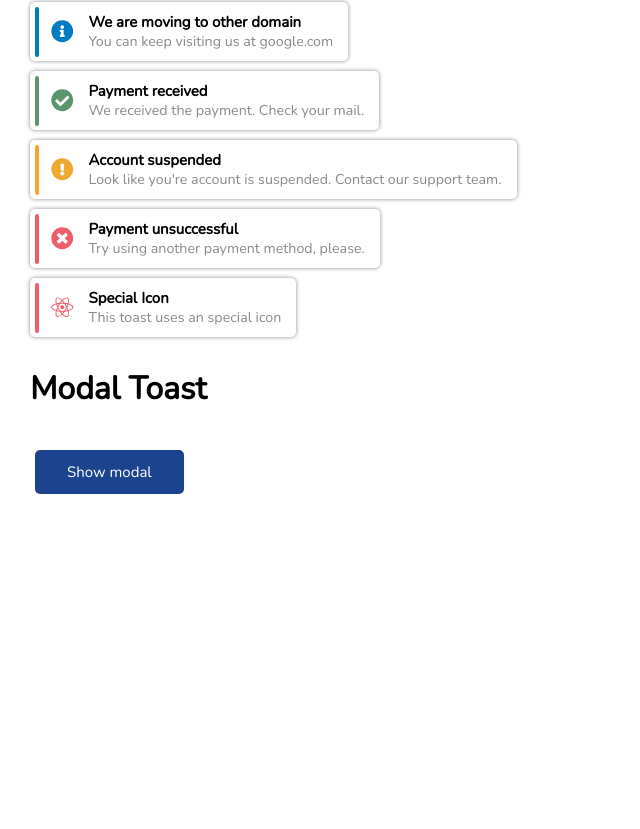
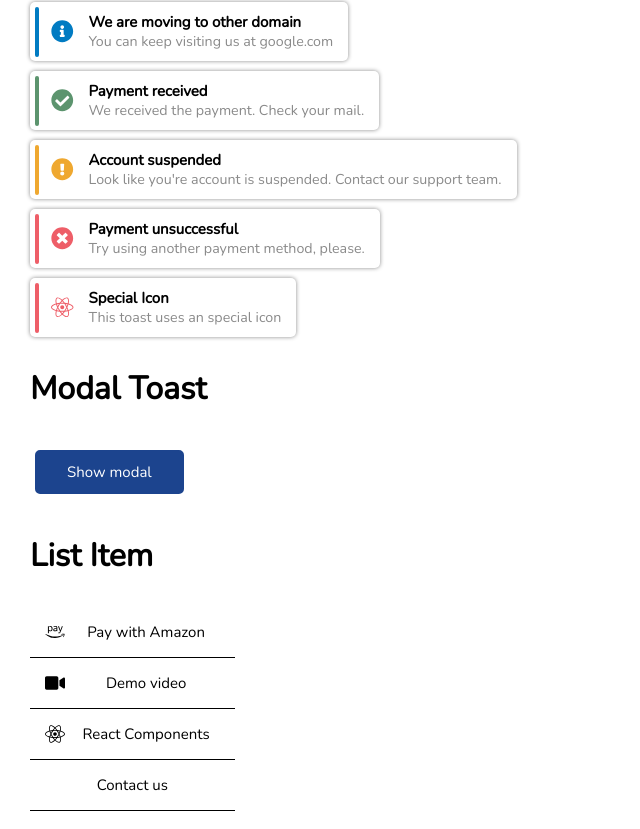
Before and after one commit to JaysusM/Lobster-UI, a React app: page / in a window 1280 px wide. Shown: the part 2855-3684 px from the top of the page, without its empty margins (0-640 px from the left). Before the commit the page ends 3389 px from the top, so only its background shows below. Built offline with nearby package versions, Linux system fonts and the light colour scheme.

Commit message:
Add ListItem Component

```diff
--- a/src/Assets/variables.scss
+++ b/src/Assets/variables.scss
@@ -4,6 +4,7 @@ $borderRadius: 5px;
 $paddingM: 10px 15px;
 $paddingL: 10px 30px;
 $paddingS: 9px 15px;
+$paddingLHorizontal: 15px 25px;
 $paddingSWithoutBorder: 9px 15px;
 $horizontalNavbarPadding: 5px 10px;
 $verticalNavbarPadding: 5px 10px;
@@ -12,6 +13,8 @@ $verticalNavbarVerticalPadding: 20px;
 $fontSizeM: 15px;
 $marginM: 10px 5px;
 $paddingRightM: 15px;
+$paddingLHorizontalHeight: 30px;
+$paddingLHorizontalWidth: 15px;
 $paddingRightL: 30px;
 $marginXL: 25px 7.5px;
 $paddingLeftM: 15px;
--- a/src/Components/Checkbox/Checkbox.tsx
+++ b/src/Components/Checkbox/Checkbox.tsx
@@ -1,7 +1,7 @@
 import * as React from "react";
 import "./Checkbox.scss";
 import classNames from "classnames";
-import { useState } from "react";
+import { useState, DOMAttributes } from "react";
 import Icon from "../Icon/Icon";
 
 export enum TriState {
@@ -16,10 +16,10 @@ export interface CheckboxProps {
     onChange?: (value: boolean | TriState) => void,
     className?: string,
     id?: string,
-    isTristate?: boolean
+    isTristate?: boolean,
 }
 
-const Checkbox: React.FunctionComponent<CheckboxProps> = ({ label, id, className, isTristate, value, onChange }) => {
+const Checkbox: React.FunctionComponent<CheckboxProps & DOMAttributes<Element>> = ({ label, id, className, isTristate, value, onChange }) => {
 
     const initialState: boolean | TriState = (isTristate) ? (value ?? TriState.Unmarked) : (value ?? false);
 
--- a/src/Components/Demo/Demo.tsx
+++ b/src/Components/Demo/Demo.tsx
@@ -12,6 +12,7 @@ import NavbBarMenu from '../NavBar/NavBarMenu/NavBarMenu';
 import Toast, { ToastType } from '../Toast/Toast';
 import ModalToast from '../Toast/ModalToast/ModalToast';
 import { useState } from 'react';
+import ListItem from '../ListItem/ListItem';
 
 export const Demo = () => {
   const [showModalToast, setShowModalToast] = useState<boolean>(false);
@@ -134,6 +135,15 @@ export const Demo = () => {
         <Button onClick={() => setShowModalToast(true)} type={ButtonType.Normal} label="Show modal"/>
         {showModalToast && <ModalToast title="Modal Toast Notification" subtitle="This is a modal toast element, it will disappear in a few seconds or when cancel button is pressed" type={ToastType.Success} duration={5000} onDispose={() => setShowModalToast(false)} />}
       </div>
+      <h1>List Item</h1>
+      <div className="row-container">
+        <div className="column-container">
+          <ListItem label={"Pay with Amazon"} icon="amazon-pay"/>
+          <ListItem label={"Demo video"} icon="video"/>
+          <ListItem label={"React Components"} icon="react"/>
+          <ListItem label={"Contact us"} />
+        </div>
+      </div>
     </div>
   );
 }
--- /dev/null
+++ b/src/Components/ListItem/ListItem.scss
@@ -0,0 +1,39 @@
+@import "../../Assets/variables.scss";
+
+.lobster-component.listitem-component {
+    display: flex;
+    flex-direction: row;
+    justify-content: center;
+    align-items: center;
+    padding: $paddingLHorizontal;
+    border-bottom: 1px solid black;
+    width: calc(100% - #{$paddingLHorizontalWidth} * 2 - 20px);
+    cursor: pointer;
+    position: relative;
+    height: $fieldHeight;
+    background-color: white;
+    transition: $transition;
+
+    &.listitem-component-icon {
+        padding-left: calc(#{$paddingRightM} * 3.5);
+        width: calc(100% - #{$paddingRightM} * 3.5 - #{$paddingLHorizontalWidth} - 10px);
+    }
+
+    &:hover {
+        background-color: $neutralColor;
+    }
+
+    & > .listitem-icon {
+        height: 100%;
+        padding-right: $paddingRightM;
+        width: 20px;
+        position: absolute;
+        left: $paddingRightM;
+        top: 0;
+    }
+
+    & > .listitem-label {
+        overflow: hidden;
+        text-overflow: ellipsis;
+    }
+}
--- /dev/null
+++ b/src/Components/ListItem/ListItem.tsx
@@ -0,0 +1,39 @@
+import "./ListItem.scss";
+
+import * as React from 'react';
+import classNames from "classnames";
+import Icon, { isIconIncludedInIconLibrary, IconName } from "../Icon/Icon";
+import { DOMAttributes } from "react";
+
+export interface ListItemProps {
+    id?: string,
+    className?: string,
+    label: string,
+    icon?: IconName
+}
+
+const ListItem: React.FunctionComponent<ListItemProps & DOMAttributes<Element>> = ({ id, className, icon, label }) => {
+    const wrapperClassnames: string = classNames(
+        className,
+        "lobster-component",
+        "listitem-component", {
+            "listitem-component-icon": isIconIncludedInIconLibrary(icon as string)
+        }
+    );
+
+
+    const IconComponent = (): JSX.Element | undefined => {
+        return <>
+            {icon && isIconIncludedInIconLibrary(icon as string) && <Icon icon={icon} className="listitem-icon"/>}
+        </>
+    }
+
+    return (
+        <div id={id} className={wrapperClassnames}>
+            {IconComponent()}
+            <a className="listitem-label">{label}</a>
+        </div>
+    );
+}
+
+export default ListItem;
--- a/src/Components/Loader/Loader.tsx
+++ b/src/Components/Loader/Loader.tsx
@@ -1,6 +1,7 @@
 import * as React from 'react';
 import classNames from 'classnames';
 import "./Loader.scss";
+import { DOMAttributes } from 'react';
 
 export enum LoaderColor {
     Primary,
@@ -24,7 +25,7 @@ export interface LoaderProps {
     imageUrl?: string
 }
 
-const Loader: React.FunctionComponent<LoaderProps> = ({id, type, imageUrl, className, color = LoaderColor.Primary}) => {
+const Loader: React.FunctionComponent<LoaderProps & DOMAttributes<Element>> = ({id, type, imageUrl, className, color = LoaderColor.Primary}) => {
 
     if (type === LoaderType.CustomImage && !imageUrl) {
         throw new Error("ERROR. Lobster UI. Please provide an Image URL for CustomImage Loader");
--- a/src/Components/Skeleton/Skeleton.tsx
+++ b/src/Components/Skeleton/Skeleton.tsx
@@ -1,6 +1,7 @@
 import * as React from 'react';
 import classNames from 'classnames';
 import "./Skeleton.scss";
+import { DOMAttributes } from 'react';
 
 export enum SkeletonType {
     Text,
@@ -16,13 +17,14 @@ export interface SkeletonProps {
     height?: number
 }
 
-const Skeleton: React.FunctionComponent<SkeletonProps> = ({ id, className, type = SkeletonType.Text, width, height }) => {
+const Skeleton: React.FunctionComponent<SkeletonProps & DOMAttributes<Element>> = ({ id, className, type = SkeletonType.Text, width, height }) => {
 
     if ((!height || !width) && [SkeletonType.Custom, SkeletonType.Circular].includes(type)) {
         throw new Error("Custom and Circular Skeleton needs height and width attributes. Default values for height: fontSize, width: 100%");
     }
 
     const containerClassname: string = classNames(
+        className,
         "lobster-component",
         "skeleton-component", {
         "text-skeleton": type === SkeletonType.Text,
@@ -54,7 +56,7 @@ const Skeleton: React.FunctionComponent<SkeletonProps> = ({ id, className, type
     }
 
     return (
-        <div className={containerClassname} style={containerStyles} />
+        <div className={containerClassname} style={containerStyles} id={id}/>
     );
 }
 
```
